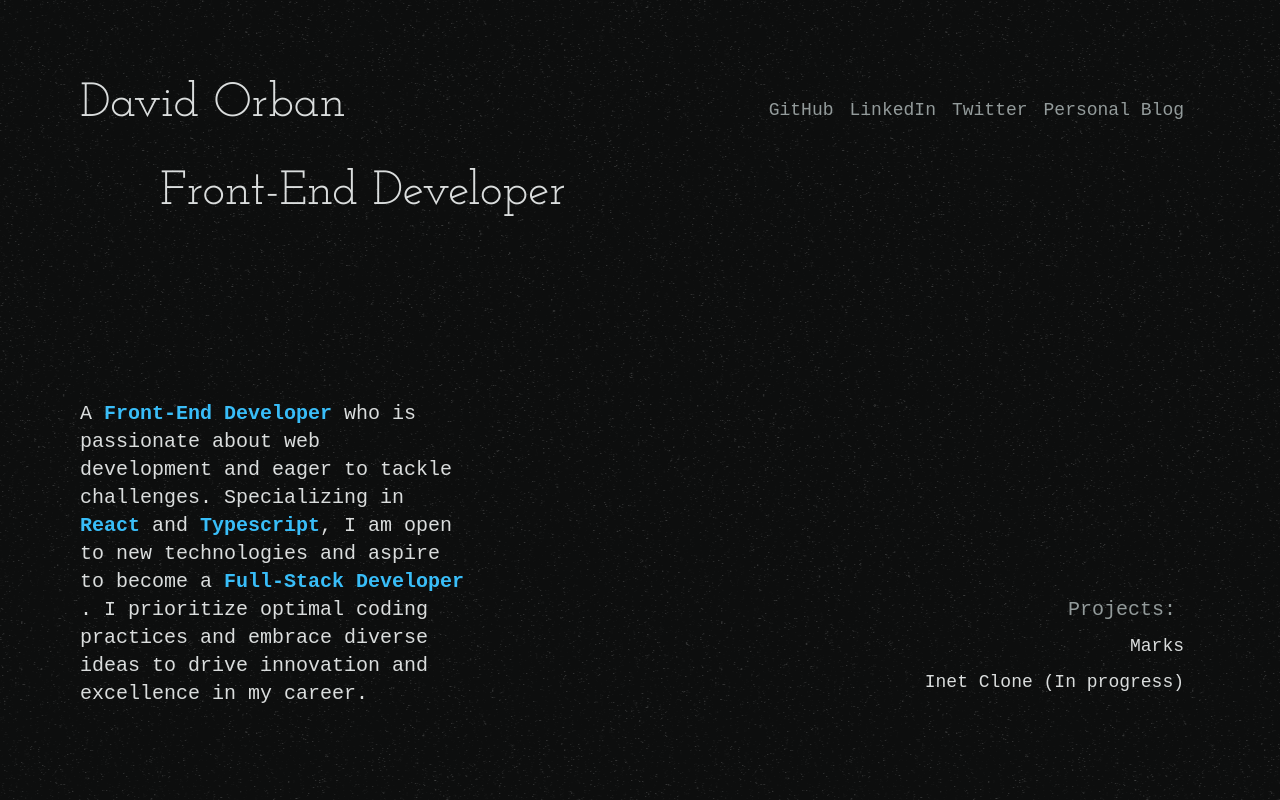
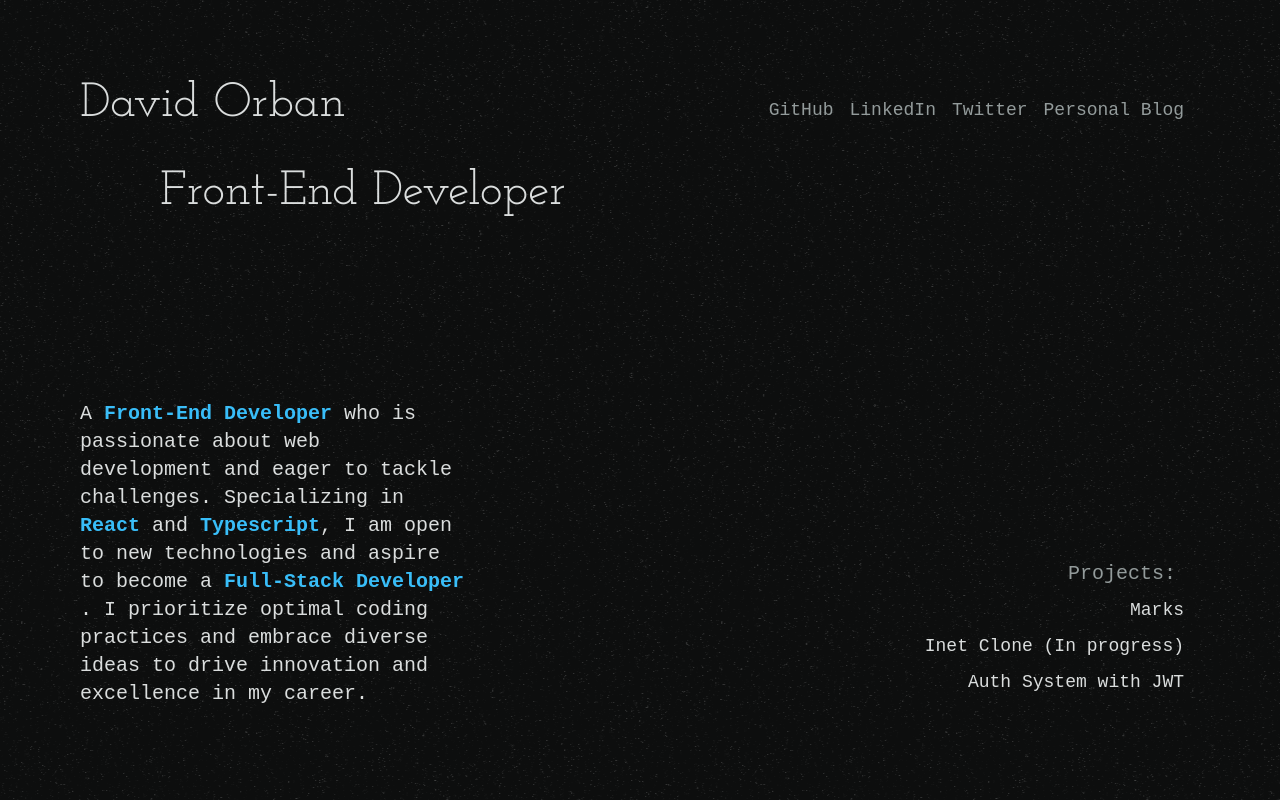
Before and after one commit to DxVxDOD/Portfolio_Website, a React (Vite) app: page / in a window 1280 px wide. Built offline with nearby package versions, Linux system fonts and the light colour scheme.

Commit message:
Auth system

```diff
--- a/src/components/Projects.tsx
+++ b/src/components/Projects.tsx
@@ -13,6 +13,10 @@ export default function Projects() {
         href="https://inet-clone.vercel.app/"
         title="Inet Clone (In progress)"
       />
+      <SocialLink
+        href="https://marks.onrender.com"
+        title="Auth System with JWT"
+      />
     </nav>
   );
 }
```
